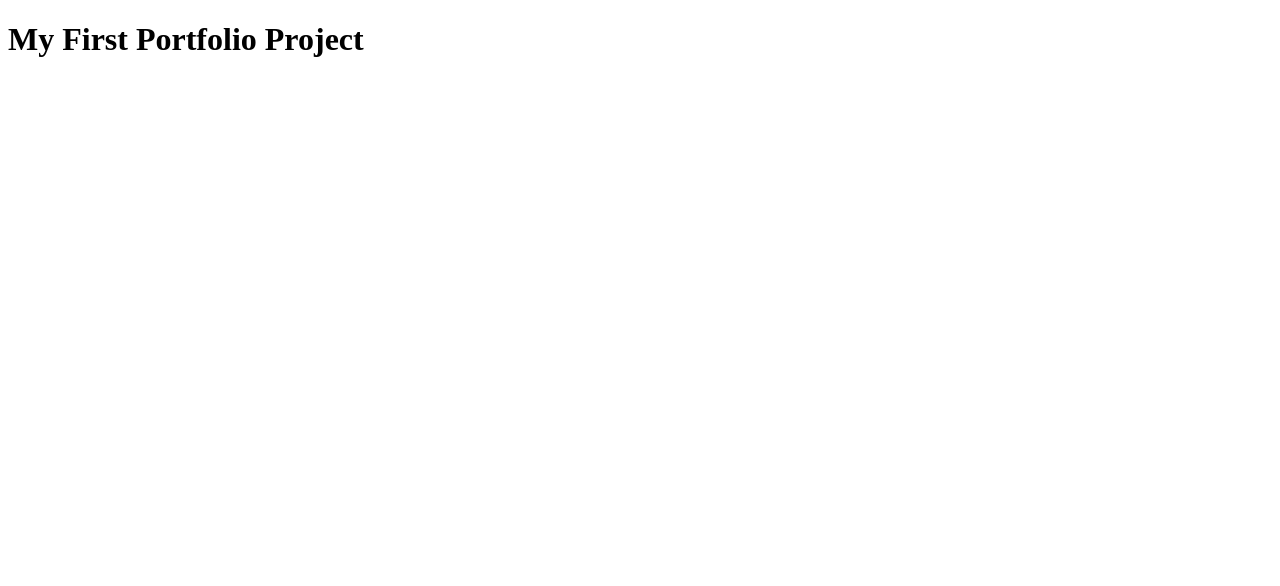
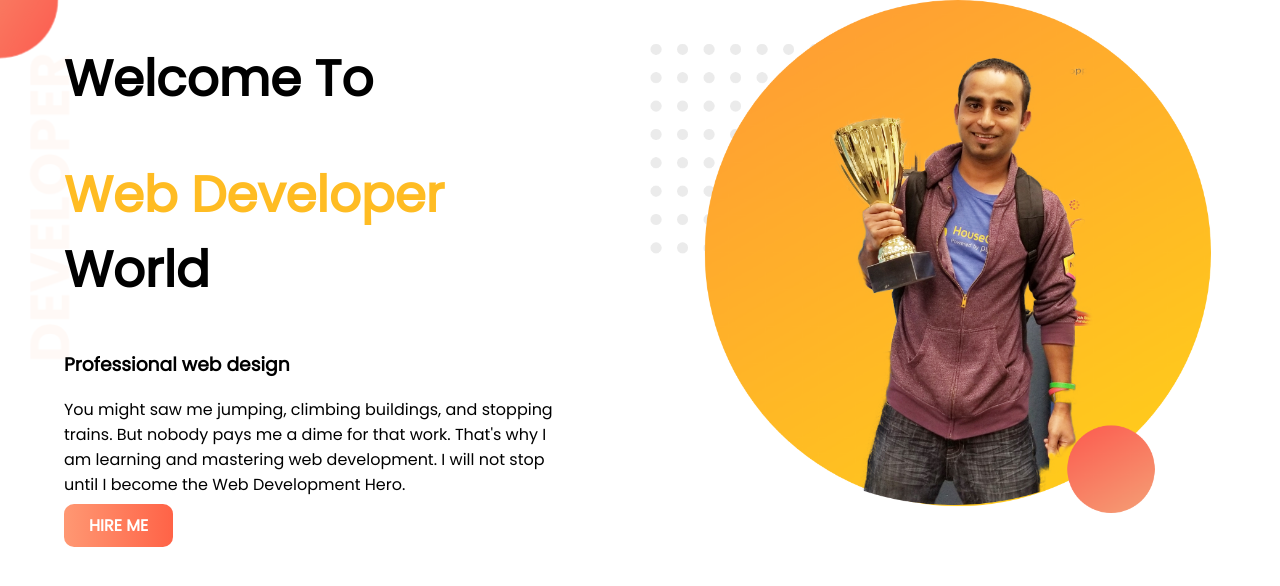
Before and after one commit to roni-6g/my-portfolio, a plain HTML site: page index.html in a window 1280 px wide. Drawn offline with Linux system fonts and the light colour scheme.

Commit message:
header area complete

```diff
--- a/index.html
+++ b/index.html
@@ -4,10 +4,27 @@
     <meta charset="UTF-8">
     <meta name="viewport" content="width=device-width, initial-scale=1.0">
     <title>My First Portfolio Project</title>
+    <link href="https://fonts.googleapis.com/css2?family=Poppins&display=swap" rel="stylesheet">
+
+    <link rel="stylesheet" href="style.css">
 </head>
 <body>
+    <section class="portfolio-header">
 
-    <h1>My First Portfolio Project</h1>
+        <div class="header-left">
+            <h1>Welcome To</h1>
+            <h1> <span class="highlight-text">Web Developer</span>  World</h1>
+            <h3>Professional web design</h3>
+            <p>
+                You might saw me jumping, climbing buildings, and stopping trains. But nobody pays me a dime for that work. That's why I am learning and mastering web development. I will not stop until I become the Web Development Hero.
+            </p>
+            <a href="#">hire me</a>
+        </div>
+        <div class="header-right">
+            <img src="images/image 11.png" alt="desinger">
+        </div>
+
+    </section>
 
 </body>
 </html>
--- /dev/null
+++ b/style.css
@@ -0,0 +1,44 @@
+body {
+    margin: 0;
+    font-family: 'Poppins', sans-serif;
+}
+
+.portfolio-header {
+    background-image: url(images/top-banner.png);
+    background-repeat: no-repeat;
+}
+
+.header-left {
+    width: 40%;
+    float: left;
+    margin-left: 5%;
+    padding-right: 5%;
+
+}
+
+.header-left h1 {
+    font-size: 50px;
+}
+
+.highlight-text {
+    color: #FFBC23;
+}
+
+.header-right {
+    overflow: hidden;
+
+}
+
+.header-right img {
+    width: 100%;
+}
+
+.header-left a {
+    text-decoration: none;
+    text-transform: uppercase;
+    font-weight: 700;
+    color: #fff;
+    background-image: linear-gradient(90deg, #FF9873, tomato);
+    padding: 10px 25px;
+    border-radius: 10px;
+}
```
Also changed, not shown: images/dream-bg.png (added), images/exp-bg.png (added), images/image 11 (1).png (added), images/image 11.png (added), images/jhankar.png (added), images/jhankar2.png (added), images/my-bg.png (added), images/my-bg2.png (added), images/top-banner.png (added).
